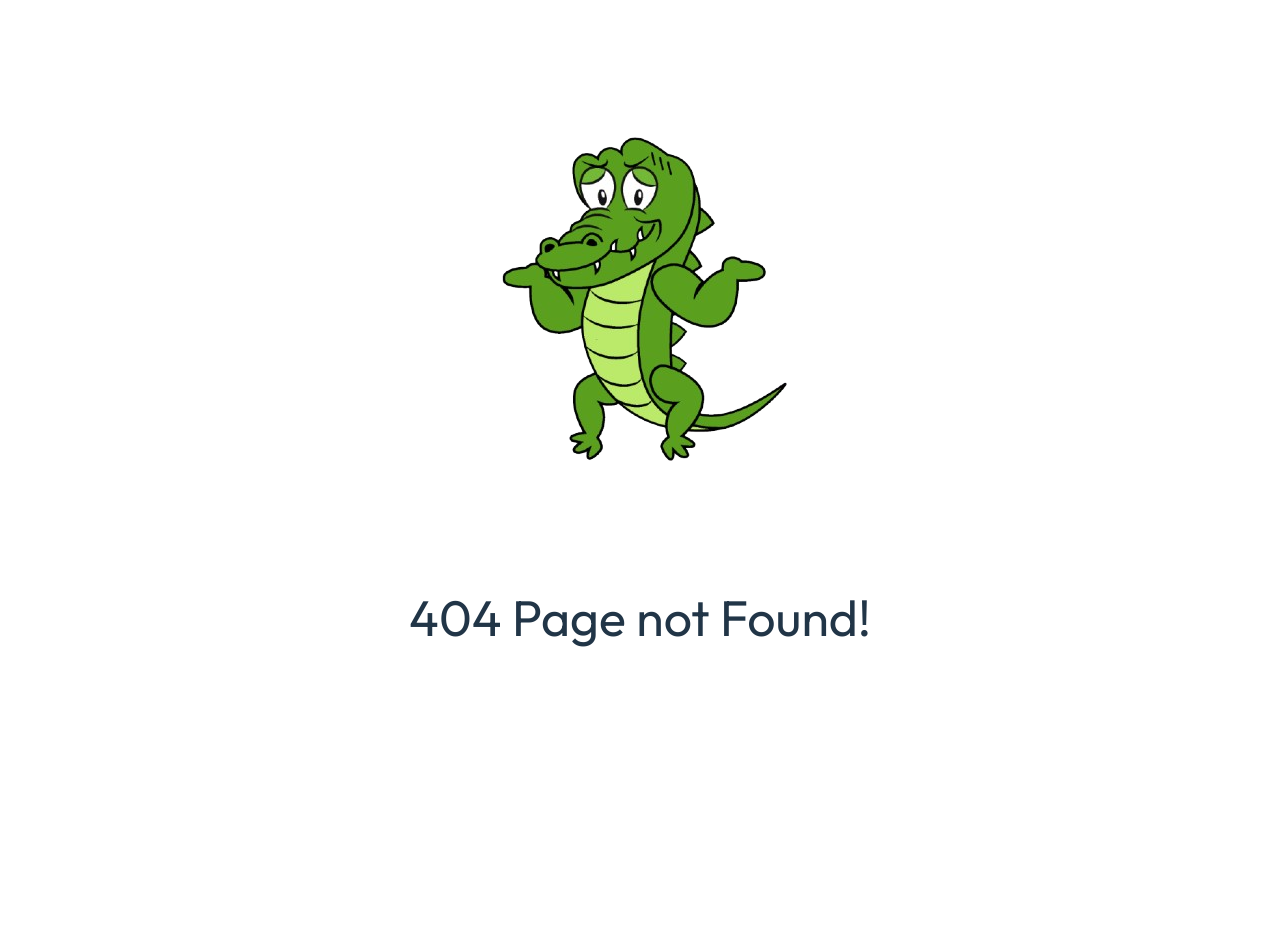
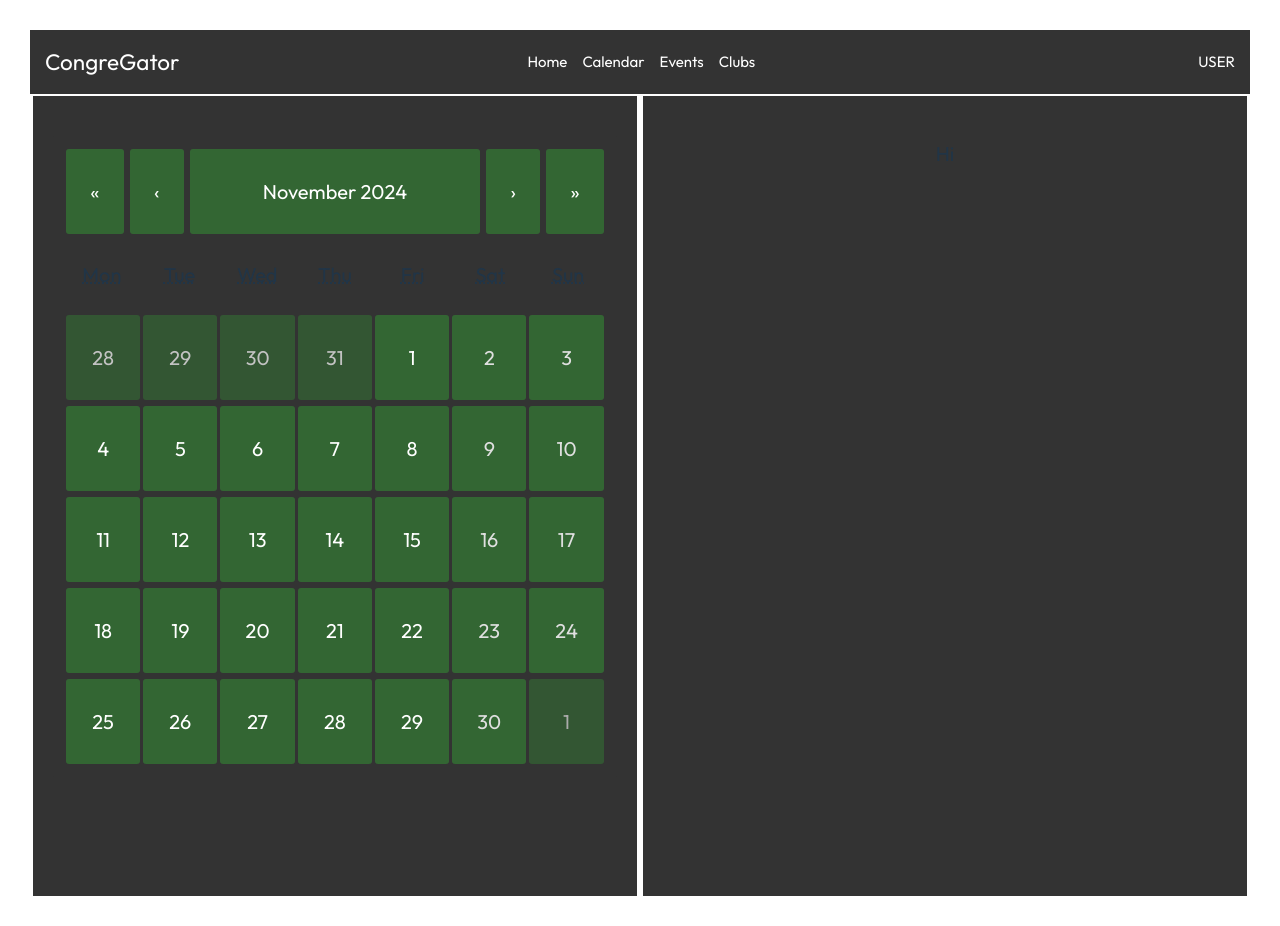
Before and after one commit to YonashPetit/SWE-Project, a React (Vite) app in the folder client/: page /calendar in a window 1280 px wide. Before the commit this address had no page. Before the commit the page ends 800 px from the top, so only its background shows below. Built offline with nearby package versions, Linux system fonts and the light colour scheme.

Commit message:
Added Search bar on event and club pages

```diff
--- a/client/package.json
+++ b/client/package.json
@@ -10,6 +10,9 @@
     "preview": "vite preview"
   },
   "dependencies": {
+    "@emotion/react": "^11.13.5",
+    "@emotion/styled": "^11.13.5",
+    "@mui/material": "^6.1.7",
     "react": "^18.3.1",
     "react-calendar": "^5.1.0",
     "react-dom": "^18.3.1",
--- a/client/src/App.jsx
+++ b/client/src/App.jsx
@@ -7,6 +7,9 @@ import Navbar from "./pages/Navbar";
 import ForgotPass from './pages/ForgotPass';
 import CreateAcc from './pages/CreateAccount';
 import Dashboard from './pages/Dashboard';
+import Calendars from './pages/Calendar';
+import Events from './pages/Events';
+import Clubs from './pages/Clubs';
 import { useState } from 'react';
 
 function App() {
@@ -21,6 +24,9 @@ function App() {
           <Route path = "/createaccount" element = {<CreateAcc setShowNavbar={setShowNavbar}/>} exact/>
           <Route path = "/forgotpass" element = {<ForgotPass setShowNavbar={setShowNavbar}/>} exact/>
           <Route path= "/dashboard" element = {<Dashboard/>} exact/>
+          <Route path= "/calendar" element = {<Calendars/>} exact/>
+          <Route path= "/events" element = {<Events/>} exact/>
+          <Route path= "/clubs" element = {<Clubs/>} exact/>
           <Route path = "*" element = {<NoPage setShowNavbar={setShowNavbar}/>} exact/>
         </Routes>
       </Router>
--- /dev/null
+++ b/client/src/pages/Calendar.jsx
@@ -0,0 +1,119 @@
+import React from 'react';
+import Calendar from 'react-calendar';
+import styled from 'styled-components';
+import { useState } from 'react';
+import { useNavigate } from 'react-router-dom';
+import "../pages/Dashboard.css";
+
+
+
+function Calendars() {
+  const navigate = useNavigate();
+  const [value, setValue] = useState(new Date());
+  // Optional: Logout function that could clear session storage and redirect to login
+  const handleLogout = () => {
+    // Perform any logout logic here
+    navigate('/login');
+  };
+  const onChange = (date) => {
+    setValue(date);
+  }
+
+  return (
+    <>
+    <div className='flex-container'>
+      <div className='middle'>
+          <CalendarContainer>
+            <Calendar/>
+          </CalendarContainer>
+      </div>
+      <div className='middle'>
+          Hi
+      </div>
+    </div>
+    </>
+  );
+}
+
+export default Calendars;
+const CalendarContainer = styled.div`
+  /* ~~~ container styles ~~~ */
+  max-width: 800px;
+  margin: auto;
+  margin-top: 20px;
+  background-color: #333;
+  padding: 10px;
+  border-radius: 3px;
+
+  /* ~~~ navigation styles ~~~ */
+  .react-calendar__navigation {
+    display: flex;
+
+    .react-calendar__navigation__label {
+      font-weight: bold;
+    }
+
+    .react-calendar__navigation__arrow {
+      flex-grow: 0.333;
+    }
+  }
+
+  /* ~~~ label styles ~~~ */
+  .react-calendar__month-view__weekdays {
+    text-align: center;
+  }
+
+  /* ~~~ button styles ~~~ */
+  button {
+    margin: 3px;
+    background-color: #363;
+    border: 0;
+    border-radius: 3px;
+    color: white;
+    padding: 5px 0;
+
+    &:hover {
+      background-color: #343;
+    }
+
+    &:active {
+      background-color: #373;
+    }
+  }
+
+  /* ~~~ day grid styles ~~~ */
+  .react-calendar__month-view__days {
+    display: grid !important;
+    grid-template-columns: 14.2% 14.2% 14.2% 14.2% 14.2% 14.2% 14.2%;
+
+    .react-calendar__tile {
+      max-width: initial !important;
+    }
+
+    .react-calendar__tile--range {
+      box-shadow: 0 0 6px 2px white;
+    }
+  }
+
+  /* ~~~ neighboring month & weekend styles ~~~ */
+  .react-calendar__month-view__days__day--neighboringMonth {
+    opacity: 0.7;
+  }
+  .react-calendar__month-view__days__day--weekend {
+    color: #dfdfdf;
+  }
+
+  /* ~~~ other view styles ~~~ */
+  .react-calendar__year-view__months, .react-calendar__decade-view__years, .react-calendar__century-view__decades {
+    display: grid !important;
+    grid-template-columns: 20% 20% 20% 20% 20%;
+
+    &.react-calendar__year-view__months {
+      grid-template-columns: 33.3% 33.3% 33.3%;
+    }
+
+    .react-calendar__tile {
+      max-width: initial !important;
+    }
+  }
+`;
--- /dev/null
+++ b/client/src/pages/Clubs.jsx
@@ -0,0 +1,46 @@
+import React from 'react';
+import TextField from '@mui/material/TextField';
+//import ClubList from '../lists/ClubList';
+import { useState } from 'react';
+import { useNavigate } from 'react-router-dom';
+import "../pages/Dashboard.css";
+
+
+
+function Clubs() {
+  const navigate = useNavigate();
+  const [value, setValue] = useState(new Date());
+  // Optional: Logout function that could clear session storage and redirect to login
+  const handleLogout = () => {
+    // Perform any logout logic here
+    navigate('/login');
+  };
+  const onChange = (date) => {
+    setValue(date);
+  }
+
+  return (
+    <>
+    <div className='flex-container'>
+      <div className='left'>
+          <div className='search'>
+            <TextField
+                id='outlined-basic'
+                variant='outlined'
+                color= "success"
+                fullWidth
+                label='search'
+                sx={{ input: { color: 'black' } }}
+                style={{background: "white"}}
+            />
+          </div>
+      </div>
+      <div className='right'>
+          Result
+      </div>
+    </div>
+    </>
+  );
+}
+
+export default Clubs;
--- a/client/src/pages/Dashboard.css
+++ b/client/src/pages/Dashboard.css
@@ -22,3 +22,28 @@
     line-height: 75px;
     font-size: 20px;
 }
+.left{
+    background-color: #333;
+    width: 50%;
+    margin-top: 2px;
+    margin-right: 3px;
+    text-align: center;
+    line-height: 75px;
+    font-size: 20px;
+}
+.right{
+    background-color: #333;
+    width: 50%;
+    height: 800px;
+    margin-top: 2px;
+    margin-left: 3px;
+    text-align: center;
+    line-height: 75px;
+    font-size: 20px;
+}
+.search{
+    margin-top: 50px;
+    margin-left: auto;
+    margin-right: auto;
+    width: 75%
+}
--- /dev/null
+++ b/client/src/pages/Events.jsx
@@ -0,0 +1,41 @@
+import React from 'react';
+import { useState } from 'react';
+import TextField from '@mui/material/TextField';
+//import ClubList from '../lists/ClubList';
+import { useNavigate } from 'react-router-dom';
+import "../pages/Dashboard.css";
+
+
+
+function Events() {
+  const navigate = useNavigate();
+  // Optional: Logout function that could clear session storage and redirect to login
+  const handleLogout = () => {
+    // Perform any logout logic here
+    navigate('/login');
+  };
+  return (
+    <>
+    <div className='flex-container'>
+        <div className='left'>
+                <div className='search'>
+                <TextField
+                    id='outlined-basic'
+                    variant='outlined'
+                    color= "success"
+                    fullWidth
+                    label='search'
+                    sx={{ input: { color: 'black' } }}
+                    style={{background: "white"}}
+                />
+                </div>
+            </div>
+      <div className='right'>
+          Result
+      </div>
+    </div>
+    </>
+  );
+}
+
+export default Events;
--- a/client/src/pages/Navbar.jsx
+++ b/client/src/pages/Navbar.jsx
@@ -12,13 +12,16 @@ const Navbar = () => {
       <div className="navbar-center">
         <ul className="nav-links">
           <li>
-            <a href="/Home">Home</a>
+            <a href="/Dashboard">Home</a>
           </li>
           <li>
             <a href="/Calendar">Calendar</a>
           </li>
           <li>
             <a href="/Events">Events</a>
+          </li>
+          <li>
+            <a href="/Clubs">Clubs</a>
           </li>
         </ul>
       </div>
```
Also changed, not shown: client/src/lists/ClubList.jsx (added), client/src/lists/EventList.jsx (added), 1 other file (tests, documents, lock files or other folders).
